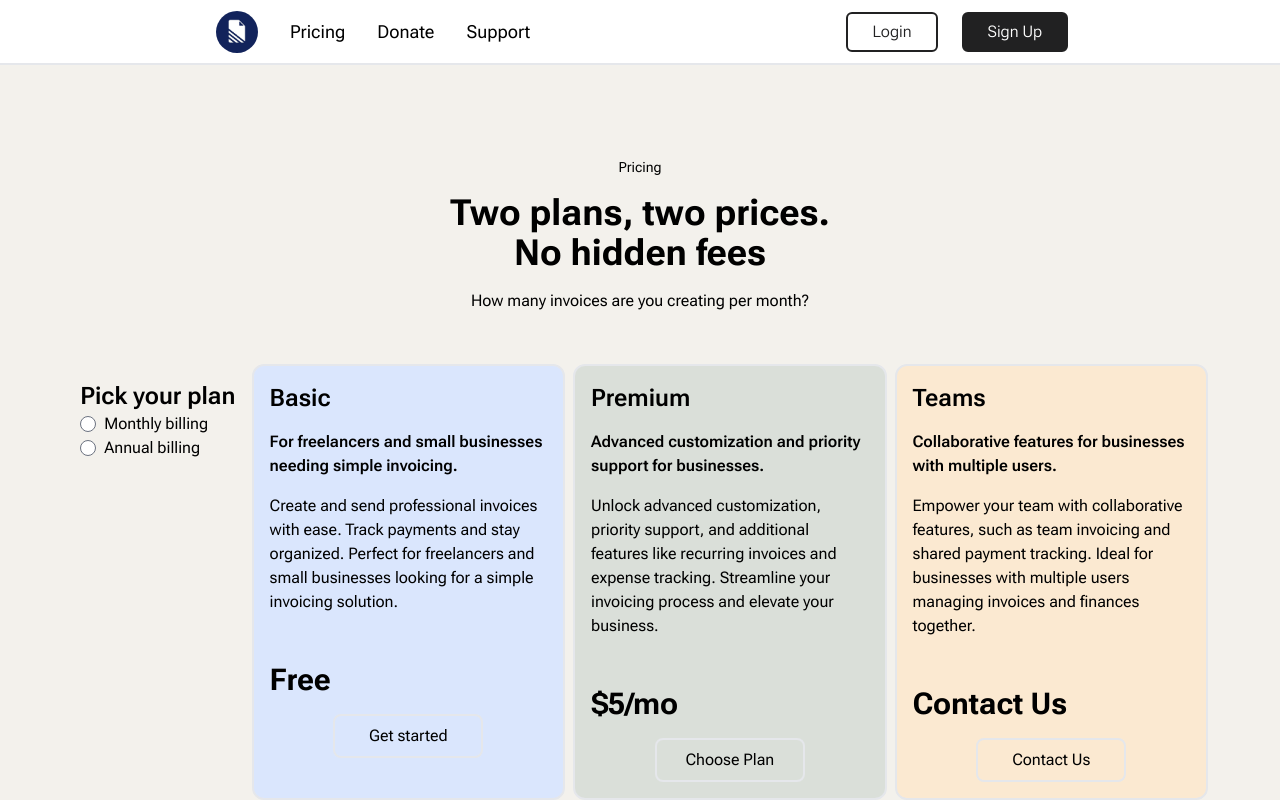
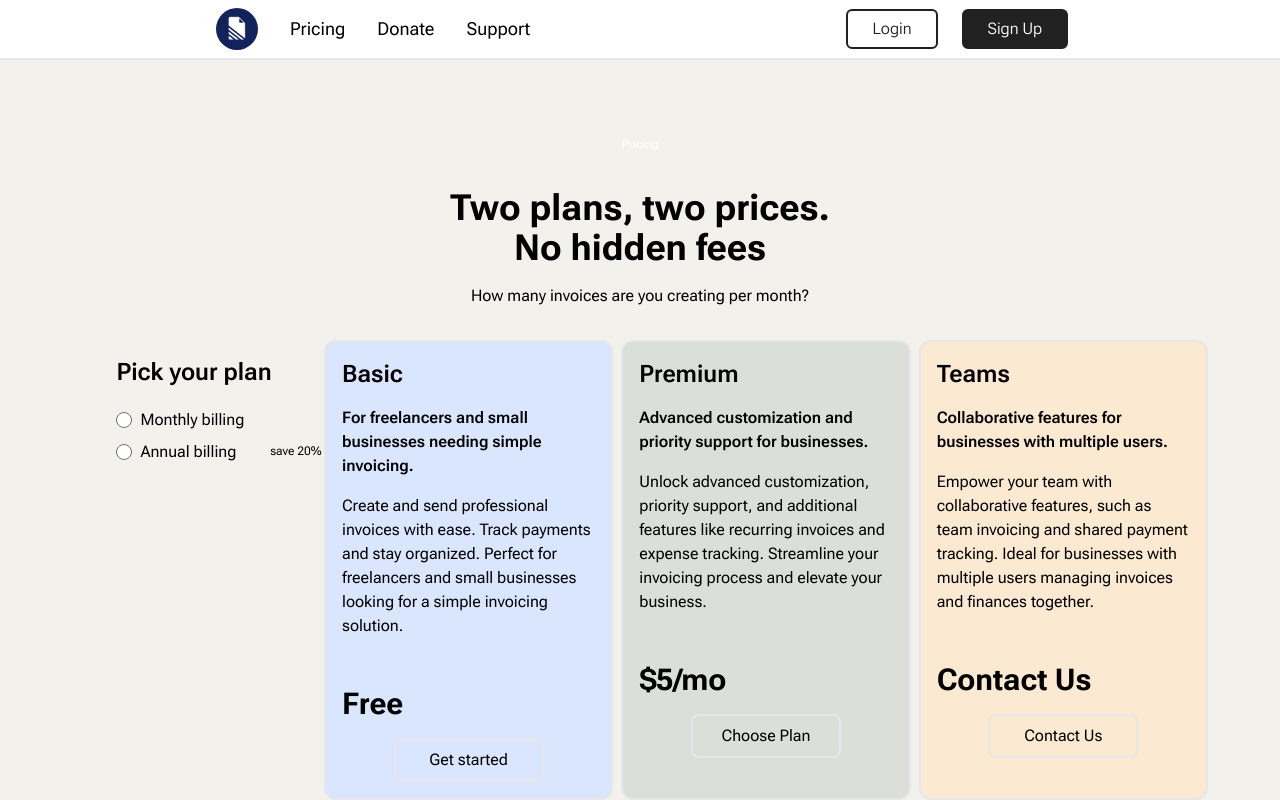
Before and after one commit to timjcai/invoice-generator-next, a Next.js app: page /pricing in a window 1280 px wide. Built offline with nearby package versions, Linux system fonts and the light colour scheme; no server answers.

Commit message:
feat: added badge with color options

```diff
--- /dev/null
+++ b/src/app/components/common/Badge.tsx
@@ -0,0 +1,49 @@
+import { ColorOptions } from "@/app/types";
+import React, { FC } from "react";
+
+type BadgeProps = {
+    label: string;
+    color?: ColorOptions;
+    bgcolor?: ColorOptions;
+};
+
+export const SubheadlineBadge: FC<BadgeProps> = ({ label, color, bgcolor }) => {
+    let setbgcolor;
+    switch (bgcolor) {
+        case "orange":
+            setbgcolor = "brandorange-half";
+            break;
+        case "green":
+            setbgcolor = "brandgreen-half";
+            break;
+        case "pink":
+            setbgcolor = "brandpink-half";
+            break;
+        default:
+            setbgcolor = "brandorange-half";
+    }
+
+    let setcolor;
+    switch (color) {
+        case "orange":
+            setcolor = "brandorange";
+            break;
+        case "green":
+            setcolor = "brandgreen";
+            break;
+        case "pink":
+            setcolor = "brandpink";
+            break;
+        case "white":
+            setcolor = "white";
+            break;
+        default:
+            setcolor = "black";
+    }
+
+    return (
+        <div className={`px-2 py-1 bg-${setbgcolor} w-fit rounded-sm mb-8`}>
+            <p className={`text-xs text-${setcolor}`}>{label}</p>
+        </div>
+    );
+};
--- a/src/app/components/common/LandingPage.tsx
+++ b/src/app/components/common/LandingPage.tsx
@@ -1,12 +1,17 @@
 import React, { FC } from "react";
 import { Icon } from "../UI";
 import { IconType } from "@/app/types";
+import { SubheadlineBadge } from "./Badge";
 
 export const LandingPage = () => {
     return (
         <div>
             <section className="grid grid-cols-2 gap-10 items-center justify-center flex-col mx-4 md:mx-[100px] h-[400px] mb-[5vh]">
                 <div className="flex flex-col justify-start">
+                    <SubheadlineBadge
+                        label={"Try Now for free"}
+                        bgcolor="orange"
+                    />
                     <h1 className="text-[2.375rem] leading-[2.75rem] color-[#0e101a] font-bold mb-[2vh]">
                         Free Invoice Generator
                     </h1>
--- a/src/app/components/common/index.ts
+++ b/src/app/components/common/index.ts
@@ -2,3 +2,4 @@ export * from './AuthButtons'
 export * from './Selector'
 export * from './LandingPage'
 export * from './Alert'
+export * from './Badge'
--- a/src/app/globals.css
+++ b/src/app/globals.css
@@ -9,8 +9,11 @@
   --brand-black: #0E0F19;
   --brand-white: #ffffff;
   --brand-accent1: #ff9f1C;
+  --brand-accent1-opaque: rgb(255, 159, 28,0.5);
   --brand-accent2: #006c67;
+  --brand-accent2-opaque: rgb(0, 108, 103,0.5);
   --brand-accent3: #f194b4;
+  --brand-accent3-opaque: rgb(241, 148, 180,0.5);
 }
 
 @media (prefers-color-scheme: dark) {
--- a/src/app/pricing/page.tsx
+++ b/src/app/pricing/page.tsx
@@ -2,31 +2,58 @@
 
 import React from "react";
 import { Navbar } from "../components/Navigation";
+import { SubheadlineBadge } from "../components/common";
 
 const page = () => {
     return (
         <div className="flex flex-col items-center h-screen w-screen bg-[#F3F1EC]">
             <Navbar />
             <div className="flex flex-col justify-center items-center h-[320px]">
-                <p className="text-sm mb-4">Pricing</p>
+                <SubheadlineBadge
+                    label="Pricing"
+                    color="white"
+                    bgcolor="orange"
+                />
                 <h2 className="text-4xl font-bold">Two plans, two prices.</h2>
                 <h2 className="text-4xl font-bold mb-4"> No hidden fees</h2>
                 <p>How many invoices are you creating per month?</p>
             </div>
             <div className="flex flex-row w-[90vw]">
-                <div id="col1" className="flex w-[15vw] justify-center">
+                <div
+                    id="col1"
+                    className="flex w-[20vw] justify-center min-w-[260px]"
+                >
                     <div className="flex flex-col justify-start p-4">
-                        <h3 className="text-2xl font-semibold">
+                        <form>
+                            <h3 className="text-2xl font-semibold mb-4">
                                 Pick your plan
                             </h3>
-                        <div className="flex gap-2 justify-start items-center">
-                            <input type="radio"></input>
+                            <div className="flex gap-2 justify-start items-center h-[32px]">
+                                <input
+                                    type="radio"
+                                    id="monthly"
+                                    name="billing"
+                                ></input>
                                 <label>Monthly billing</label>
                             </div>
-                        <div className="flex gap-2 justify-start items-center">
-                            <input type="radio"></input>
+                            <div className="flex gap-2 justify-start items-center relative h-[32px]">
+                                <input
+                                    type="radio"
+                                    id="annual"
+                                    name="billing"
+                                ></input>
+                                <div className="flex justify-center items-center gap-4">
                                     <label>Annual billing</label>
+                                    <div className="absolute -right-[58px] top-[3px]">
+                                        <SubheadlineBadge
+                                            label={"save 20%"}
+                                            color="orange"
+                                            bgcolor="orange"
+                                        />
                                     </div>
+                                </div>
+                            </div>
+                        </form>
                     </div>
                 </div>
                 <div
--- /dev/null
+++ b/src/app/types/StylingType.ts
@@ -0,0 +1 @@
+export type ColorOptions = "orange" | "green" | "pink" | "black" | "white";
--- a/src/app/types/index.ts
+++ b/src/app/types/index.ts
@@ -5,3 +5,4 @@ export * from './DescriptionType'
 export * from './CountryType'
 export * from './IconType'
 export * from './InvoiceDetailTypes'
+export * from './StylingType'
--- a/tailwind.config.ts
+++ b/tailwind.config.ts
@@ -13,6 +13,14 @@ const config: Config = {
         'gradient-conic':
           'conic-gradient(from 180deg at 50% 50%, var(--tw-gradient-stops))',
       },
+      colors: {
+        'brandorange': 'var(--brand-accent1)',
+        'brandgreen': 'var(--brand-accent2)',
+        'brandpink': 'var(--brand-accent3)',
+        'brandorange-half': 'var(--brand-accent1-opaque)',
+        'brandgreen-half': 'var(--brand-accent2-opaque)',
+        'brandpink-half': 'var(--brand-accent3-opaque)',
+      }
     },
   },
   plugins: [
```
Lines whose indentation alone changed are shown as unchanged.
